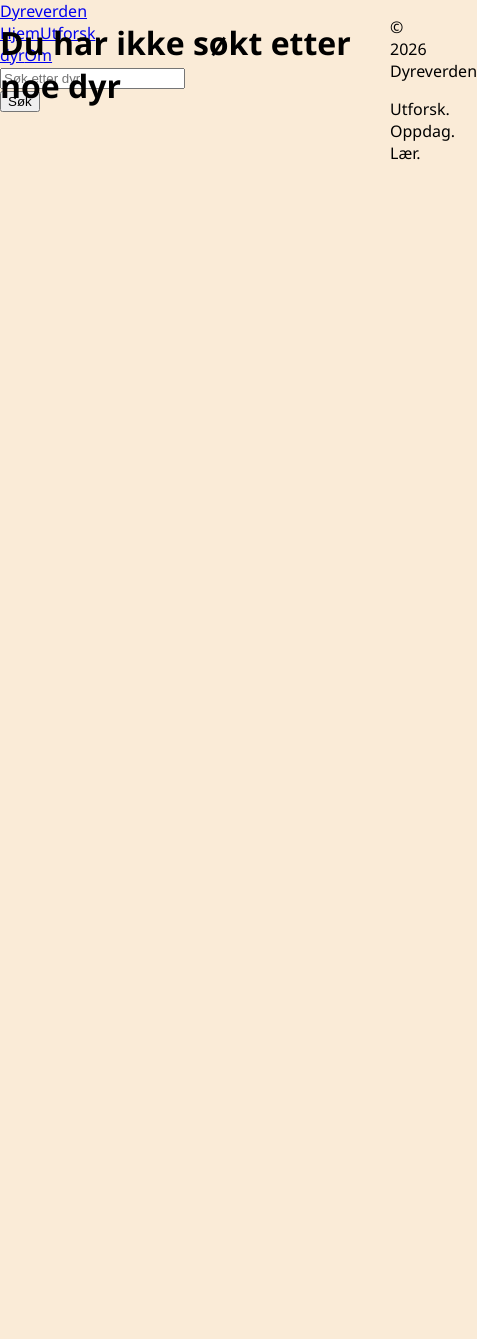
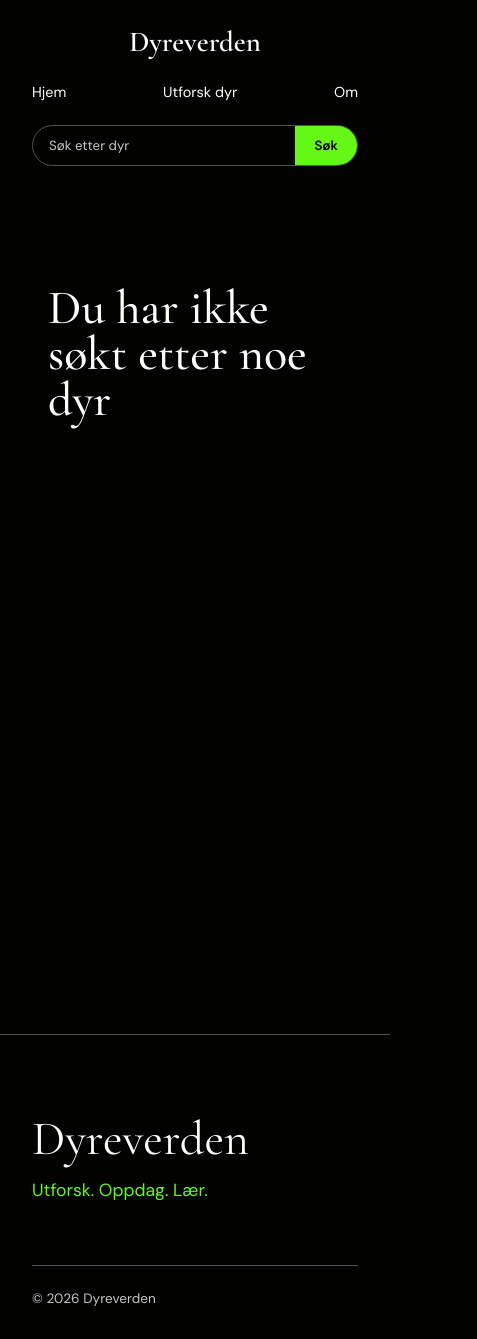
Before and after one commit to vildehf/dyreverden, a Next.js app: page /search in a window 390 px wide. Shown: the whole page, 477 px wide, since content can reach past the window. Before the commit the page ends 844 px from the top, so only its background shows below. Built offline with nearby package versions, Linux system fonts and the light colour scheme.

Commit message:
Add responsive styling

```diff
--- a/app/animals/page.tsx
+++ b/app/animals/page.tsx
@@ -15,8 +15,10 @@ export default async function AnimalsPage() {
 
   return (
     <>
-      <h1>Utforsk dyr</h1>
-      <AnimalGrid animals={animals} />
+      <section className="animals-page">
+        <h1>Utforsk dyr</h1>
+        <AnimalGrid animals={animals} />
+      </section>
     </>
   );
 }
--- a/app/globals.css
+++ b/app/globals.css
@@ -1,39 +1,473 @@
+:root {
+  --background: #020201;
+  --surface: #565443;
+
+  --accent: #65f716;
+  --green: #50a427;
+  --beige: #c6a784;
+  --brown: #ae5121;
+
+  --text: #ffffff;
+  --text-muted: #c6c6bd;
+}
+
 * {
   box-sizing: border-box;
 }
 
+html,
 body {
   margin: 0;
-  background-color: antiquewhite;
-  font-family: "Segoe UI", Tahoma, Geneva, Verdana, sans-serif;
-  display: grid;
-  grid-template-columns:
-    minmax(0, 1fr)
-    minmax(0, 68.75rem)
-    minmax(0, 1fr);
+  padding: 0;
+  font-family: var(--font-sans), sans-serif;
 }
 
-.app-container {
-  background-color: white;
-  grid-column: 2;
+body {
+  background-color: var(--background);
+  color: var(--text);
+}
+
+h1,
+h2,
+h3 {
+  font-family: var(--font-serif), serif;
+}
+
+main {
   min-height: 100vh;
+  padding: 1rem;
+}
+
+a {
+  color: inherit;
+  text-decoration: none;
+}
+
+img {
+  max-width: 100%;
+  height: auto;
+}
+
+header {
   display: flex;
-  flex-direction: column;
+  align-items: center;
+  justify-content: space-between;
+  gap: 2rem;
+  padding: 1.5rem 2rem;
+  border-bottom: 1px solid var(--olive-gray);
+}
 
-  header,
-  footer {
-    padding: 1.5rem 1rem;
+header > a {
+  font-family: var(--font-serif), serif;
+  font-size: 1.8rem;
+  font-weight: 600;
+}
+
+header nav {
+  display: flex;
+  align-items: center;
+  gap: 2rem;
+}
+
+header nav a {
+  font-size: 0.9rem;
+}
+
+heaver nav a:hover {
+  color: var(--accent);
+}
+
+header form {
+  display: flex;
+  align-items: center;
+  border: 1px solid var(--surface);
+  border-radius: 2rem;
+  overflow: hidden;
+}
+
+header input {
+  width: 10rem;
+  padding: 0.7rem 1rem;
+  border: none;
+  outline: none;
+  background: transparent;
+  color: var(--text);
+  font-family: inherit;
+}
+
+header input::placeholder {
+  color: var(--text-muted);
+}
+
+header button {
+  padding: 0.7rem 1.2rem;
+  border: none;
+  background-color: var(--accent);
+  color: var(--background);
+  font-family: inherit;
+  font-weight: 600;
+  cursor: pointer;
+}
+
+header form:focus-within {
+  border-color: var(--accent);
+}
+
+header button:hover {
+  background-color: var(--green);
+}
+
+.hero {
+  display: flex;
+  align-items: center;
+  justify-content: space-between;
+  gap: 3rem;
+  padding: 5rem 2rem 6rem;
+}
+
+.hero-content {
+  flex: 1.2;
+  position: relative;
+  z-index: 1;
+}
+
+.hero-image {
+  flex: 1;
+  display: flex;
+  justify-content: center;
+  align-items: center;
+}
+
+.hero-image img {
+  width: 100%;
+  max-width: 32rem;
+  height: 32rem;
+  object-fit: cover;
+  object-position: center;
+
+  mask-image: radial-gradient(ellipse at center, black 55%, transparent 85%);
+}
+
+.hero h1 {
+  max-width: 55rem;
+  margin: 0;
+  font-size: clamp(4rem, 10vw, 8rem);
+  font-weight: 500;
+  line-height: 0.85;
+}
+
+.hero p {
+  max-width: 32rem;
+  margin: 2rem 0;
+  color: var(--text-muted);
+  font-size: 1.1rem;
+  line-height: 1.6;
+}
+
+.primary-button {
+  display: inline-block;
+  padding: 0.9rem 1.5rem;
+  border-radius: 2rem;
+  background-color: var(--accent);
+  columns: var(--background);
+  font-weight: 600;
+}
+
+.primary-button:hover {
+  background-color: var(--green);
+}
+
+.intro {
+  margin: 2rem;
+  padding: 5rem 2rem;
+  border-radius: 1rem;
+  background-color: var(--beige);
+  color: var(--background);
+}
+
+.intro h2 {
+  max-width: 40rem;
+  margin: 0 0 1.5rem;
+  font-size: clamp(3rem, 7vw, 6rem);
+  font-weight: 500;
+  line-height: 0.95;
+}
+
+.intro p {
+  max-width: 38rem;
+  margin-bottom: 2rem;
+  color: var(--background);
+  font-size: 1.05rem;
+  line-height: 1.6;
+}
+
+.intro a {
+  display: inline-block;
+  padding-bottom: 0.25rem;
+  border-bottom: 1px solid var(--background);
+  font-weight: 600;
+}
+
+footer {
+  padding: 5rem 2rem 2rem;
+  border-top: 1px solid var(--surface);
+}
+
+.footer-logo {
+  margin: 0;
+  font-family: var(--font-serif), serif;
+  font-size: clamp(3rem, 7vw, 6rem);
+  line-height: 1;
+}
+
+.footer-tagline {
+  margin: 1rem 0 4rem;
+  color: var(--accent);
+  font-size: 1.1rem;
+}
+
+.footer-copyright {
+  margin: 0;
+  padding-top: 1.5rem;
+  border-top: 1px solid var(--surface);
+  color: var(--text-muted);
+  font-size: 0.85rem;
+}
+
+/* Animal overview */
+
+.animals-page {
+  padding: 5rem 2rem;
+}
+
+.animals-page > h1 {
+  margin: 0 0 3rem;
+  font-size: clamp(3rem, 7vw, 6rem);
+  font-weight: 500;
+  line-height: 0.95;
+}
+
+.animal-grid {
+  display: grid;
+  grid-template-columns: repeat(3, 1fr);
+  gap: 1.5rem;
+}
+
+.animal-card h2 {
+  margin: 1rem 0 0.25rem;
+  font-size: 2rem;
+  font-weight: 500;
+  line-height: 1;
+}
+
+.animal-card h2 a:hover {
+  color: var(--accent);
+}
+
+.animal-card p {
+  margin: 0;
+  color: var(--text-muted);
+  font-size: 0.9rem;
+  font-style: italic;
+}
+
+/* Animal detail */
+
+.animal-detail {
+  display: grid;
+  grid-template-columns: 1fr 1fr;
+  gap: 4rem;
+  align-items: center;
+  padding: 5rem 2rem;
+}
+
+.animal-detail-image img {
+  width: 100%;
+  height: 38rem;
+  object-fit: cover;
+  border-radius: 1rem;
+}
+
+.animal-detail-content h1 {
+  margin: 0 0 3rem;
+  font-size: clamp(4rem, 7vw, 7rem);
+  font-weight: 500;
+  line-height: 0.9;
+}
+
+.animal-detail-content p {
+  margin: 0;
+  padding: 1.25rem 0;
+  border-bottom: 1px solid var(--surface);
+  font-size: 1.1rem;
+}
+
+.animal-detail-content span {
+  display: block;
+  margin-bottom: 0.4rem;
+  color: var(--text-muted);
+  text-transform: uppercase;
+  letter-spacing: 0.08rem;
+}
+
+/* About page */
+
+.about-page {
+  padding: 5rem 2rem;
+}
+
+.about-intro {
+  padding-bottom: 5rem;
+  border-bottom: 1px solid var(--surface);
+}
+
+.about-intro h1 {
+  max-width: 50rem;
+  margin: 0 0 2rem;
+  font-size: clamp(4rem, 9vw, 8rem);
+  font-weight: 500;
+  line-height: 0.9;
+}
+
+.about-intro p {
+  max-width: 40rem;
+  margin: 0;
+  color: var(--text-muted);
+  font-size: 1.2rem;
+  line-height: 1.6;
+}
+
+.about-section {
+  display: grid;
+  grid-template-columns: 1fr 1fr;
+  gap: 4rem;
+  padding: 4rem 0;
+  border-bottom: 1px solid var(--surface);
+}
+
+.about-section h2 {
+  margin: 0;
+  font-size: clamp(2.5rem, 5vw, 4rem);
+  font-weight: 500;
+  line-height: 1;
+}
+
+.about-section p {
+  max-width: 35rem;
+  margin: 0;
+  color: var(--text-muted);
+  line-height: 1.6;
+}
+
+/* Search page */
+
+.search-page {
+  padding: 5rem 2rem;
+}
+
+.search-page > h1 {
+  margin: 0 0 3rem;
+  font-size: clamp(3rem, 7vw, 6rem);
+  font-weight: 500;
+  line-height: 0.95;
+}
+
+.search-page > p {
+  color: var(--text-muted);
+  font-size: 1.1rem;
+}
+
+/* Responsive */
+
+@media (max-width: 900px) {
+  .animal-grid {
+    grid-template-columns: repeat(2, 1fr);
+  }
+}
+
+@media (max-width: 600px) {
+  .animal-grid {
+    grid-template-columns: 1fr;
+  }
+}
+
+@media (max-width: 700px) {
+  header {
+    flex-direction: column;
+    align-items: stretch;
+    gap: 1.5rem;
   }
 
-  header {
-    border-bottom: 1px solid lightgray;
-  }
-  footer {
-    border-top: 1px solid lightgray;
+  header > a {
+    text-align: center;
   }
 
-  main {
-    padding: 1rem;
+  header nav {
+    justify-content: space-between;
+    gap: 1rem;
+  }
+
+  header form {
+    width: 100%;
+  }
+
+  header input {
+    width: 100%;
     flex: 1;
   }
 }
+
+.hero {
+  flex-direction: column;
+  align-items: stretch;
+  padding: 3rem 1rem;
+}
+
+.hero h1 {
+  font-size: clamp(3.5rem, 17vw, 6rem);
+}
+
+.hero-image {
+  margin-top: 2rem;
+}
+
+.hero-image img {
+  height: auto;
+  max-height: 30rem;
+}
+
+.intro {
+  margin: 1rem;
+  padding: 3rem 1.5rem;
+}
+
+.animal-detail {
+  grid-template-columns: 1fr;
+  gap: 2rem;
+  padding: 3rem 1rem;
+}
+
+.animal-detail-image img {
+  height: 28rem;
+}
+
+.animal-detail-content h1 {
+  margin-bottom: 2rem;
+  font-size: clamp(3.5rem, 15vw, 5rem);
+}
+
+@media (max-width: 700px) {
+  .about-page {
+    padding: 3rem 1rem;
+  }
+
+  .about-section {
+    grid-template-columns: 1fr;
+    gap: 1.5rem;
+    padding: 3rem 0;
+  }
+
+  .about-intro {
+    padding-bottom: 3rem;
+  }
+}
--- a/app/layout.tsx
+++ b/app/layout.tsx
@@ -1,7 +1,19 @@
 import type { Metadata } from "next";
+import { DM_Sans, Cormorant_Garamond } from "next/font/google";
 import "./globals.css";
 import Header from "@/components/Header";
 import Footer from "@/components/Footer";
+
+const dmSans = DM_Sans({
+  subsets: ["latin"],
+  variable: "--font-sans",
+});
+
+const cormorant = Cormorant_Garamond({
+  subsets: ["latin"],
+  weight: ["400", "500", "600", "700"],
+  variable: "--font-serif",
+});
 
 export const metadata: Metadata = {
   title: "Dyreverden",
@@ -10,7 +22,7 @@ export const metadata: Metadata = {
 
 export default function RootLayout({ children }: LayoutProps<"/">) {
   return (
-    <html lang="en">
+    <html lang="no" className={`${dmSans.variable} ${cormorant.variable}`}>
       <body>
         <Header />
         <main>{children}</main>
--- a/app/search/page.tsx
+++ b/app/search/page.tsx
@@ -9,7 +9,11 @@ export default async function SearchPage({ searchParams }: Props) {
   const { q } = await searchParams;
 
   if (!q) {
-    return <h1>Du har ikke søkt etter noe dyr</h1>;
+    return (
+      <section className="search-page">
+        <h1>Du har ikke søkt etter noe dyr</h1>
+      </section>
+    );
   }
 
   const response = await fetch(
@@ -25,17 +29,17 @@ export default async function SearchPage({ searchParams }: Props) {
 
   if (animals.length === 0) {
     return (
-      <>
+      <section className="search-page">
         <h1>Søkeresultater for: {q}</h1>
         <p>Ingen dyr funnet.</p>
-      </>
+      </section>
     );
   }
 
   return (
-    <>
+    <section className="search-page">
       <h1>søkeresultater for: {q}</h1>
       <AnimalGrid animals={animals} />
-    </>
+    </section>
   );
 }
--- a/components/AnimalCard.tsx
+++ b/components/AnimalCard.tsx
@@ -8,7 +8,7 @@ type Props = {
 
 export default function AnimalCard({ animal }: Props) {
   return (
-    <article>
+    <article className="animal-card">
       {animal.default_photo && (
         <Image
           src={animal.default_photo.medium_url}
@@ -23,7 +23,7 @@ export default function AnimalCard({ animal }: Props) {
           {animal.preferred_common_name ?? animal.name}
         </Link>
       </h2>
-      <p>Vitenskapelig navn: {animal.name}</p>
+      <p>{animal.name}</p>
     </article>
   );
 }
--- a/components/AnimalGrid.tsx
+++ b/components/AnimalGrid.tsx
@@ -7,7 +7,7 @@ type Props = {
 
 export default function AnimalGrid({ animals }: Props) {
   return (
-    <section>
+    <section className="animal-grid">
       {animals.map((animal) => (
         <AnimalCard key={animal.id} animal={animal} />
       ))}
--- a/components/Footer.tsx
+++ b/components/Footer.tsx
@@ -1,8 +1,11 @@
 export default function Footer() {
   return (
     <footer>
-      <p>© 2026 Dyreverden</p>
-      <p>Utforsk. Oppdag. Lær.</p>
+      <p className="footer-logo">Dyreverden</p>
+
+      <p className="footer-tagline">Utforsk. Oppdag. Lær.</p>
+
+      <p className="footer-copyright">© 2026 Dyreverden</p>
     </footer>
   );
 }
--- a/components/SearchBar.tsx
+++ b/components/SearchBar.tsx
@@ -1,6 +1,6 @@
 import Form from "next/form";
 
-export default function searchBar() {
+export default function SearchBar() {
   return (
     <Form action="/search">
       <input
```
Also changed, not shown: app/about/page.tsx (+5 -5 lines), app/animals/[id]/page.tsx (+20 -7 lines), app/page.tsx (+23 -9 lines), 1 other file (tests, documents, lock files or other folders).
